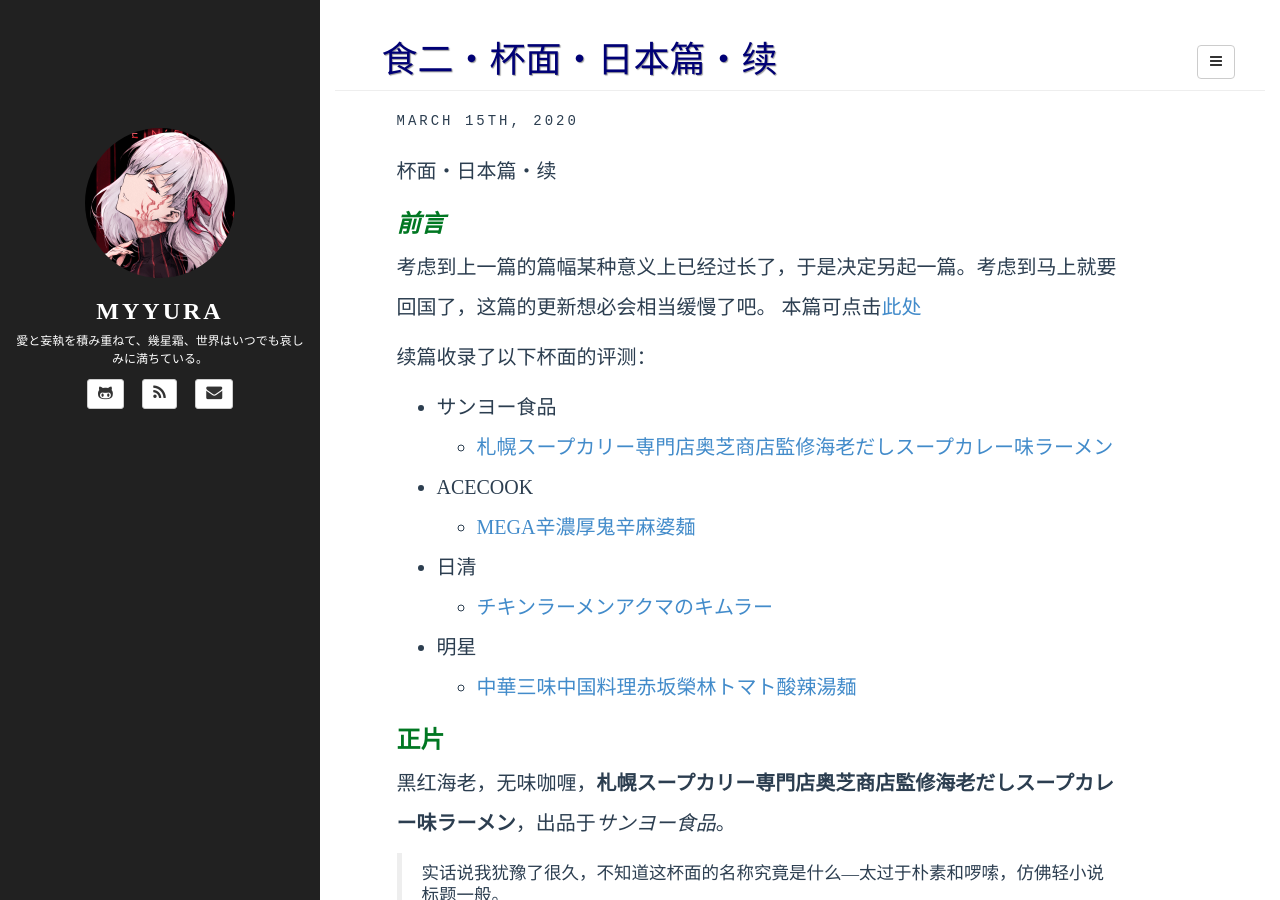
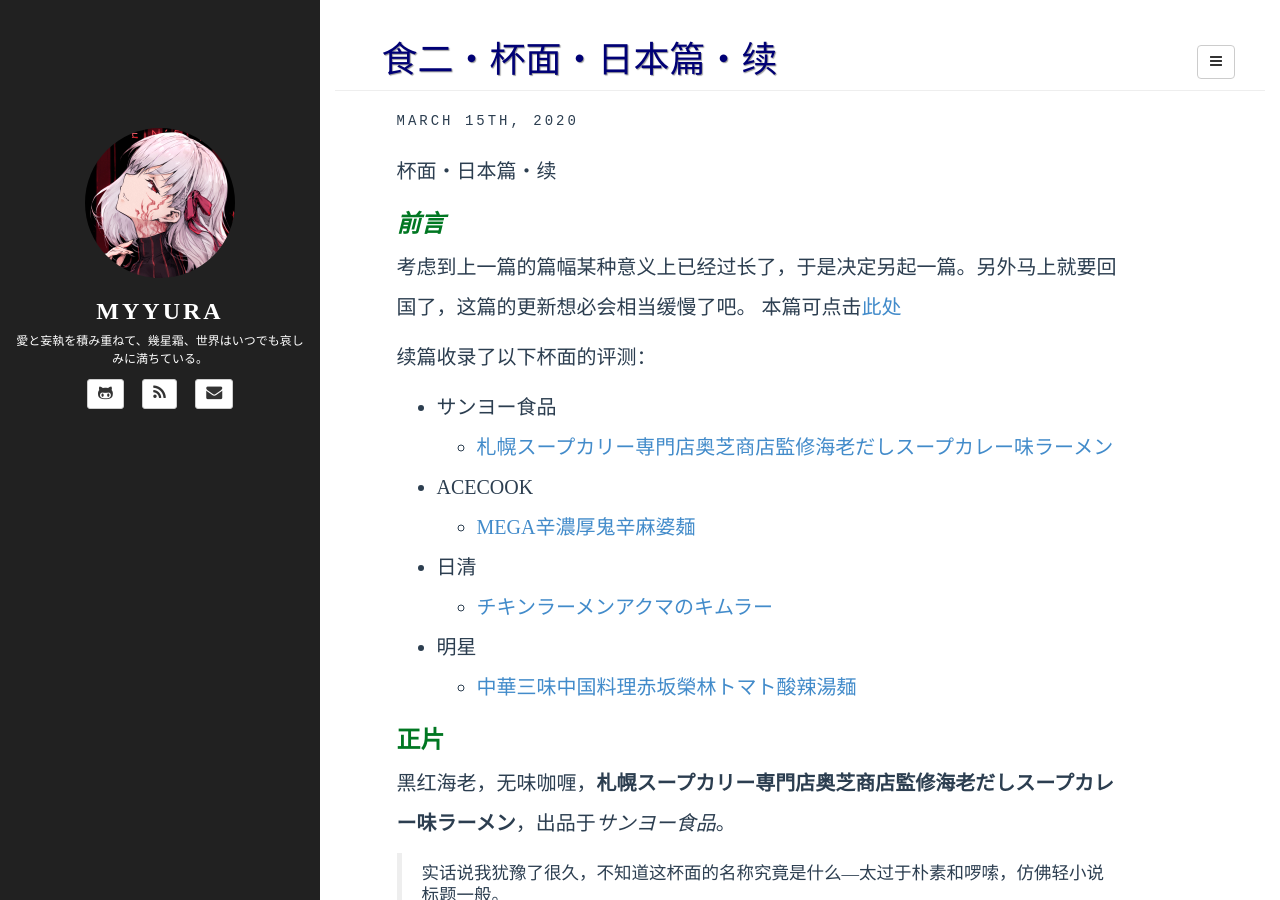
Before and after one commit to Myyura/myyura.github.io, a Jekyll site: the page built from _posts/food/2020-3-15-cupnoodle-japan-2.md, in a window 1280 px wide and 900 px high. Built offline with Jekyll 4.4.1, drawn with Linux system fonts in a browser that asks for light colours; a script that is not in the unit is left out; comment, search, counter and statistics services are not loaded.

Commit message:
Fix some typo

```diff
--- a/_posts/food/2020-3-15-cupnoodle-japan-2.md
+++ b/_posts/food/2020-3-15-cupnoodle-japan-2.md
@@ -9,7 +9,7 @@
 杯面・日本篇・续
 
 ## ***前言***
-考虑到上一篇的篇幅某种意义上已经过长了，于是决定另起一篇。考虑到马上就要回国了，这篇的更新想必会相当缓慢了吧。
+考虑到上一篇的篇幅某种意义上已经过长了，于是决定另起一篇。另外马上就要回国了，这篇的更新想必会相当缓慢了吧。
 本篇可点击[此处][previous]
 
 续篇收录了以下杯面的评测：
```
